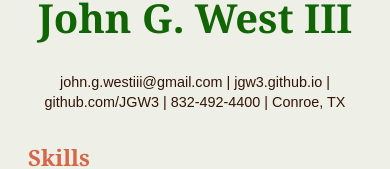
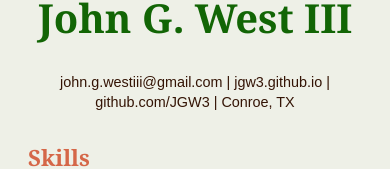
Before and after one commit to JGW3/JGW3.github.io, a plain HTML site: page resume.html in a window 390 px wide. Shown: the part 137-306 px from the top of the page. Drawn offline with Linux system fonts and the light colour scheme; a web font is replaced by a local one.

Commit message:
Remove phone number from resume for privacy

```diff
--- a/resume.html
+++ b/resume.html
@@ -175,7 +175,7 @@
   <div class="main">
     <h1>John G. West III</h1>
     <div class="contact-info">
-      <p>john.g.westiii@gmail.com | jgw3.github.io | github.com/JGW3 | 832-492-4400 | Conroe, TX</p>
+      <p>john.g.westiii@gmail.com | jgw3.github.io | github.com/JGW3 | Conroe, TX</p>
     </div>
 
     <div class="section">
```
